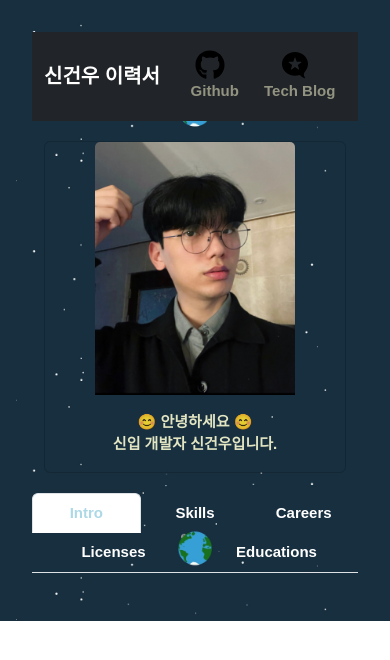
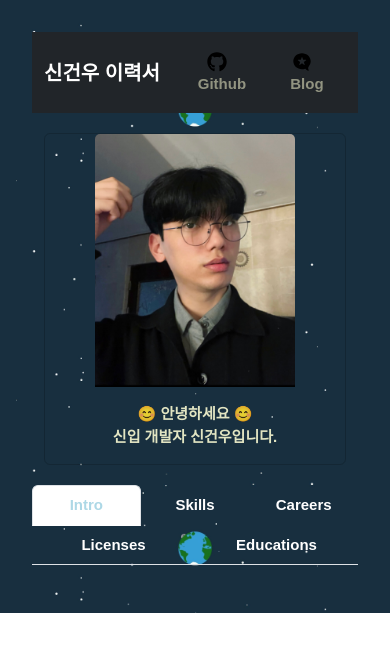
Before and after one commit to spacedustz/Resume, a React (Vite) app in the folder React/: page / in a window 390 px wide. Shown: the top 660 px of the page. Built offline with nearby package versions, Linux system fonts and the light colour scheme.

Commit message:
Navigation Icon media query 적용

```diff
--- a/React/src/styles/navigation/Navigation.tsx
+++ b/React/src/styles/navigation/Navigation.tsx
@@ -38,6 +38,11 @@ const ImageStyle = styled.img`
     width: 30px;
     height: 30px;
     margin-right: 10px;
+
+    @media (max-width: 768px) {
+        width: 20px;
+        height: 20px;
+    }
 `;
 
 const Navigation: React.FC = () => {
@@ -52,7 +57,7 @@ const Navigation: React.FC = () => {
                             Github</Nav.Link>
                         <Nav.Link href="https://iizz.tistory.com">
                             <ImageStyle src="../public/assets/profile/blog.svg" alt="blog" />
-                            Tech Blog</Nav.Link>
+                            Blog</Nav.Link>
                     </Nav>
                 </Container>
             </NavStyle>
```
